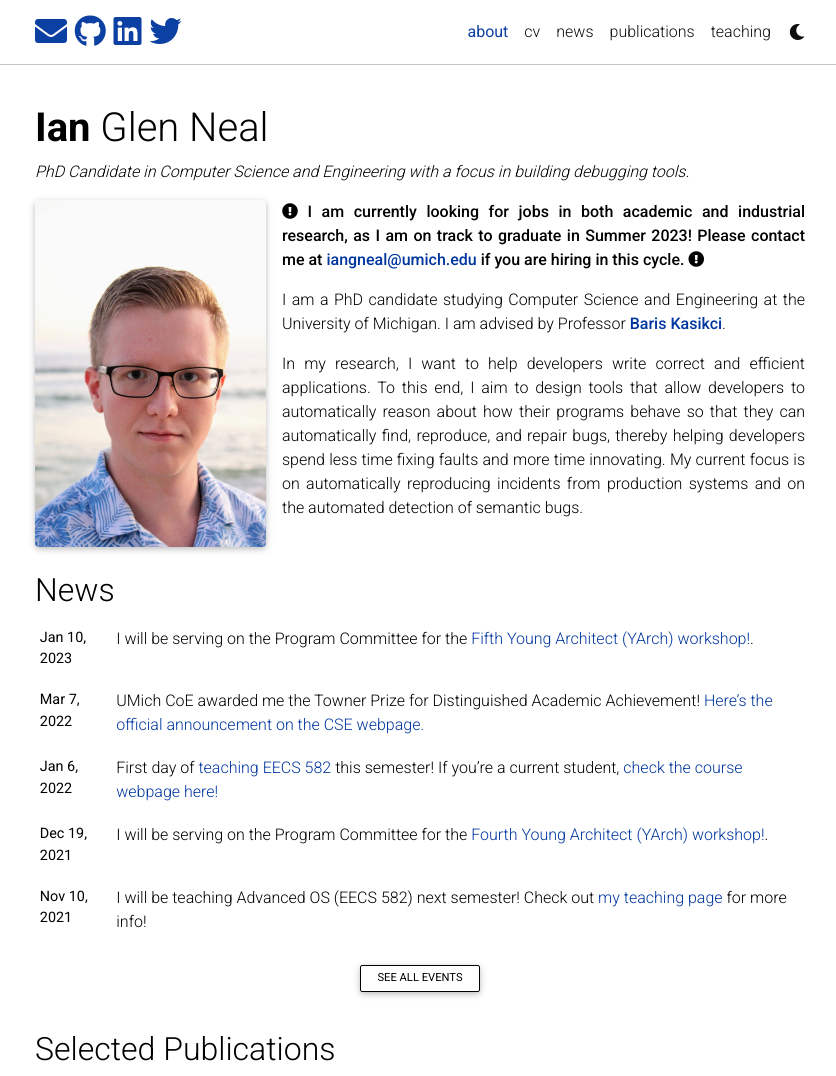
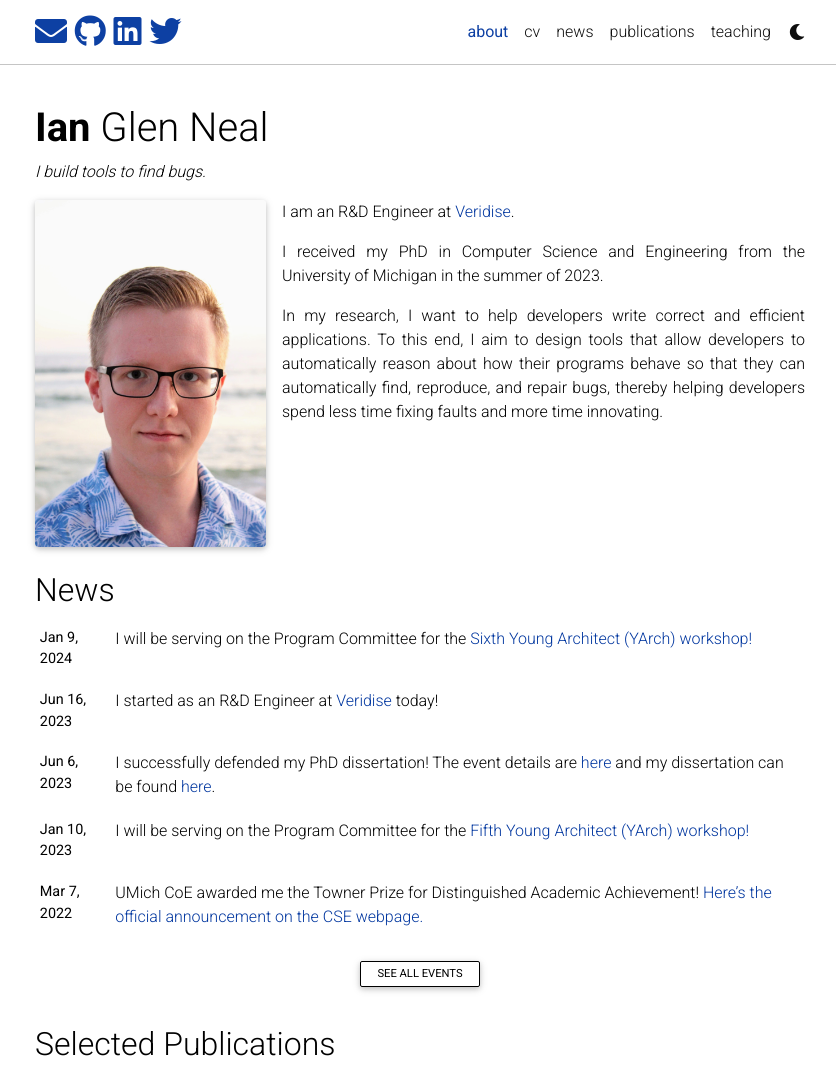
Before and after one commit to iangneal/iangneal.github.io, a Jekyll site: the page built from _pages/about.md, in a window 1280 px wide and 1400 px high, cut to the strip 0-1076 px from the top of the window. Shown: the whole strip, without its empty margins (220-1056 px from the left). Built offline with Jekyll 4.4.1, drawn with Linux system fonts in a browser that asks for light colours; nearby versions of some CDN libraries; a style sheet for code colours, icons or effects is not loaded.

Commit message:
Update with 2023 news

```diff
--- a/_pages/about.md
+++ b/_pages/about.md
@@ -4,7 +4,7 @@ title: about
 permalink: /
 # description: <a href="#">Affiliations</a>. Address. Contacts. Moto. Etc.
 description: >
-  <i> PhD Candidate in Computer Science and Engineering with a focus in building debugging tools. </i>
+  <i> I build tools to find bugs. </i>
 
 profile:
   align: left
@@ -26,19 +26,24 @@ Put your address / P.O. box / other info right below your picture. You can also
 
 Link to your social media connections, too. This theme is set up to use [Font Awesome icons](http://fortawesome.github.io/Font-Awesome/){:target="\_blank"} and [Academicons](https://jpswalsh.github.io/academicons/){:target="\_blank"}, like the ones below. Add your Facebook, Twitter, LinkedIn, Google Scholar, or just disable all of them. -->
 
+<!--
 <i class="fas fa-exclamation-circle"></i>
-**I am currently looking for jobs in both academic and industrial research, as I am on track to graduate in Summer 2023! Please contact me at <a href="mailto:{{ site.email | encode_email }}">{{site.email}}</a> if you are hiring in this cycle.**
+ **I am currently looking for jobs in both academic and industrial research, as I am on track to graduate in Summer 2023! Please contact me at <a href="mailto:{{ site.email | encode_email }}">{{site.email}}</a> if you are hiring in this cycle.**
 <i class="fas fa-exclamation-circle"></i>
+-->
 
-I am a PhD candidate studying Computer Science and Engineering at the University of
-Michigan.
-I am advised by Professor [**Baris Kasikci**][baris-homepage].
+I am an R&D Engineer at [Veridise][veridise-homepage].
+
+I received my PhD in Computer Science and Engineering from the University of
+Michigan in the summer of 2023.
+<!-- I am advised by Professor [**Baris Kasikci**][baris-homepage]. -->
 
 In my research, I want to help developers write correct and efficient applications.
 To this end, I aim to design tools that allow developers to automatically reason
 about how their programs behave so that they can automatically find, reproduce, and repair bugs, thereby
 helping developers spend less time fixing faults and more time innovating.
-My current focus is on automatically reproducing incidents from production systems
-and on the automated detection of semantic bugs.
+<!--My current focus is on automatically reproducing incidents from production systems
+and on the automated detection of semantic bugs.-->
 
 [baris-homepage]: https://web.eecs.umich.edu/~barisk/
+[veridise-homepage]: https://veridise.com/
```
Also changed, not shown: _news/defense.md (added, +8 -0 lines), _news/veridise.md (added, +7 -0 lines), _news/yarch_22.md (+1 -1 lines), _news/yarch_23.md (+1 -1 lines), _news/yarch_24.md (added, +7 -0 lines).
